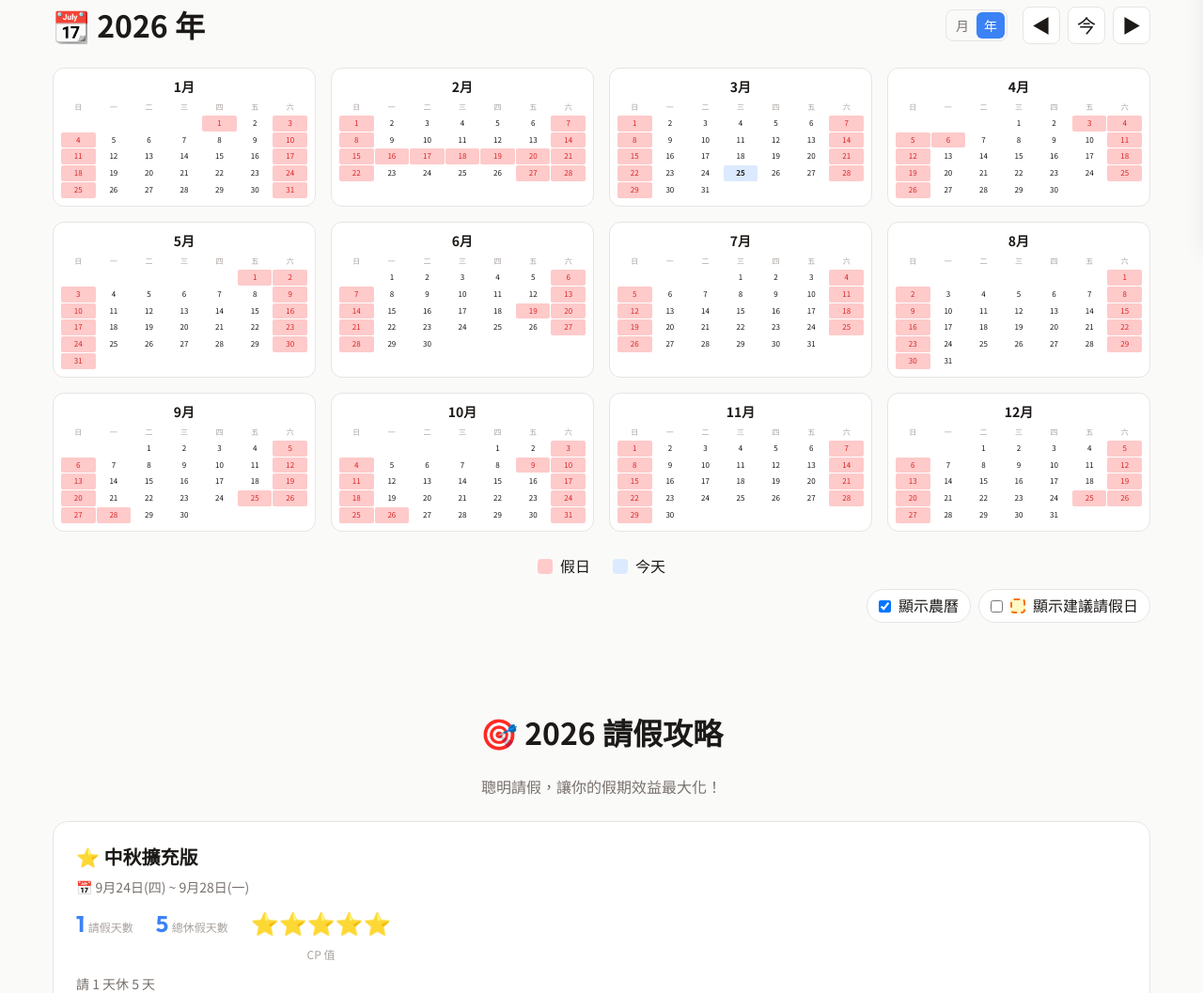
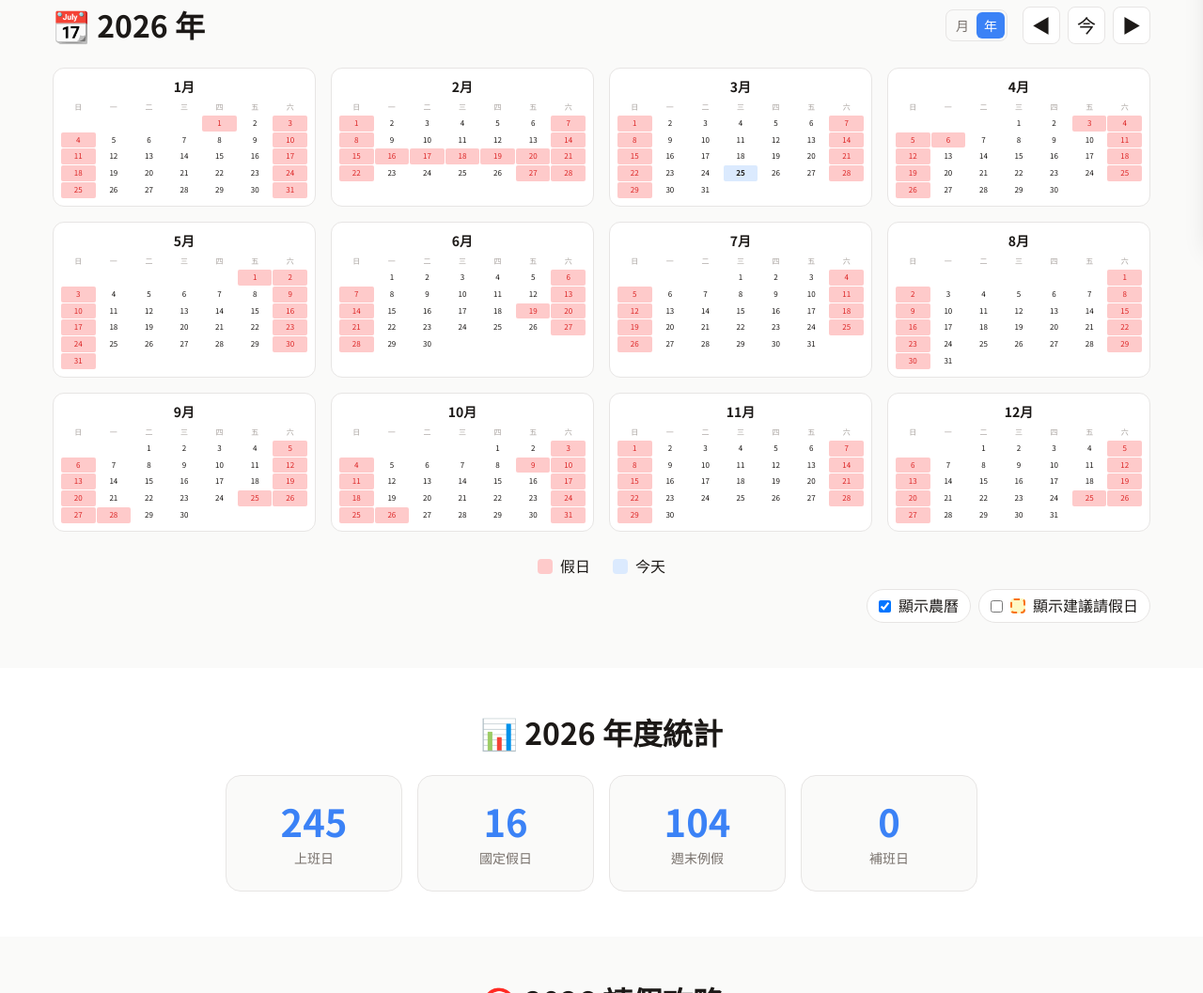
Before and after one commit to ccchang7956-collab/TWCalendar, a plain HTML site: page index.html in a window 1280 px wide. Shown: the part 547-1604 px from the top of the page at 94% size. Drawn offline with Linux system fonts and the light colour scheme.

Commit message:
feat: 新增上班日統計功能
- 新增年度統計區塊（上班日、國定假日、週末例假、補班日）
- 導覽列新增「統計」連結
- 修復滾動導航時標題被遮住的問題

```diff
--- a/css/index.css
+++ b/css/index.css
@@ -157,6 +157,7 @@ a:hover {
 
 .section {
   padding: var(--spacing-2xl) 0;
+  scroll-margin-top: 80px;
 }
 
 .card {
@@ -615,6 +616,60 @@ a:hover {
 .calendar-grid__day-lunar--important {
   color: var(--color-holiday);
   font-weight: 500;
+}
+
+/* =============================================
+   Stats Section
+   ============================================= */
+.stats-section {
+  padding: var(--spacing-2xl) 0;
+  background: var(--color-bg-card);
+}
+
+.stats-grid {
+  display: grid;
+  grid-template-columns: repeat(4, 1fr);
+  gap: var(--spacing-md);
+  max-width: 800px;
+  margin: 0 auto;
+}
+
+.stats-card {
+  display: flex;
+  flex-direction: column;
+  align-items: center;
+  padding: var(--spacing-lg);
+  background: var(--color-bg);
+  border-radius: var(--radius-xl);
+  border: 1px solid var(--color-border);
+  transition: transform var(--transition-normal);
+}
+
+.stats-card:hover {
+  transform: translateY(-2px);
+}
+
+.stats-card__number {
+  font-size: 2.5rem;
+  font-weight: 700;
+  color: var(--color-primary);
+  line-height: 1.2;
+}
+
+.stats-card__label {
+  font-size: 0.875rem;
+  color: var(--color-text-secondary);
+  margin-top: var(--spacing-xs);
+}
+
+@media (max-width: 640px) {
+  .stats-grid {
+    grid-template-columns: repeat(2, 1fr);
+  }
+
+  .stats-card__number {
+    font-size: 2rem;
+  }
 }
 
 /* =============================================
--- a/index.html
+++ b/index.html
@@ -587,6 +587,7 @@
       <!-- 桌面版導覽 -->
       <nav class="header__nav header__nav--desktop">
         <a href="#calendar" class="header__nav-link">行事曆</a>
+        <a href="#stats" class="header__nav-link">統計</a>
         <a href="#strategies" class="header__nav-link">請假攻略</a>
       </nav>
 
@@ -612,6 +613,7 @@
     </div>
     <nav class="mobile-menu__nav">
       <a href="#calendar" class="mobile-menu__link">📆 行事曆</a>
+      <a href="#stats" class="mobile-menu__link">📊 統計</a>
       <a href="#strategies" class="mobile-menu__link">🎯 請假攻略</a>
     </nav>
     <div class="mobile-menu__footer">
@@ -791,6 +793,16 @@
               <span>顯示建議請假日</span>
             </label>
           </div>
+        </div>
+      </div>
+    </section>
+
+    <!-- Stats Section -->
+    <section class="stats-section section" id="stats">
+      <div class="container">
+        <h2 class="mb-lg text-center">📊 2026 年度統計</h2>
+        <div id="statsContainer">
+          <!-- Stats will be generated by JS -->
         </div>
       </div>
     </section>
--- a/js/calendar.js
+++ b/js/calendar.js
@@ -50,6 +50,7 @@ export class CalendarComponent {
         this.initViewMode();
 
         this.render();
+        this.renderStats();
         this.bindEvents();
     }
 
@@ -446,4 +447,66 @@ export class CalendarComponent {
         this.showLunar = show;
         this.render();
     }
+
+    // 計算年度統計資料
+    calculateStats() {
+        let workDays = 0;
+        let holidayDays = 0;
+        let weekendDays = 0;
+        let compensatoryDays = 0;
+
+        this.calendarData.forEach(day => {
+            const dayOfWeek = new Date(day.date).getDay();
+            const isWeekend = dayOfWeek === 0 || dayOfWeek === 6;
+            const isHoliday = day.isHoliday;
+            const isCompensatory = day.note?.includes('補班') || false;
+
+            if (isWeekend) {
+                weekendDays++;
+            } else if (isCompensatory) {
+                compensatoryDays++;
+            } else if (isHoliday) {
+                holidayDays++;
+            } else {
+                workDays++;
+            }
+        });
+
+        return {
+            totalDays: this.calendarData.length,
+            workDays,
+            holidayDays,
+            weekendDays,
+            compensatoryDays
+        };
+    }
+
+    // 渲染年度統計
+    renderStats() {
+        const statsContainer = document.getElementById('statsContainer');
+        if (!statsContainer) return;
+
+        const stats = this.calculateStats();
+
+        statsContainer.innerHTML = `
+            <div class="stats-grid">
+                <div class="stats-card">
+                    <span class="stats-card__number">${stats.workDays}</span>
+                    <span class="stats-card__label">上班日</span>
+                </div>
+                <div class="stats-card">
+                    <span class="stats-card__number">${stats.holidayDays}</span>
+                    <span class="stats-card__label">國定假日</span>
+                </div>
+                <div class="stats-card">
+                    <span class="stats-card__number">${stats.weekendDays}</span>
+                    <span class="stats-card__label">週末例假</span>
+                </div>
+                <div class="stats-card">
+                    <span class="stats-card__number">${stats.compensatoryDays}</span>
+                    <span class="stats-card__label">補班日</span>
+                </div>
+            </div>
+        `;
+    }
 }
```
